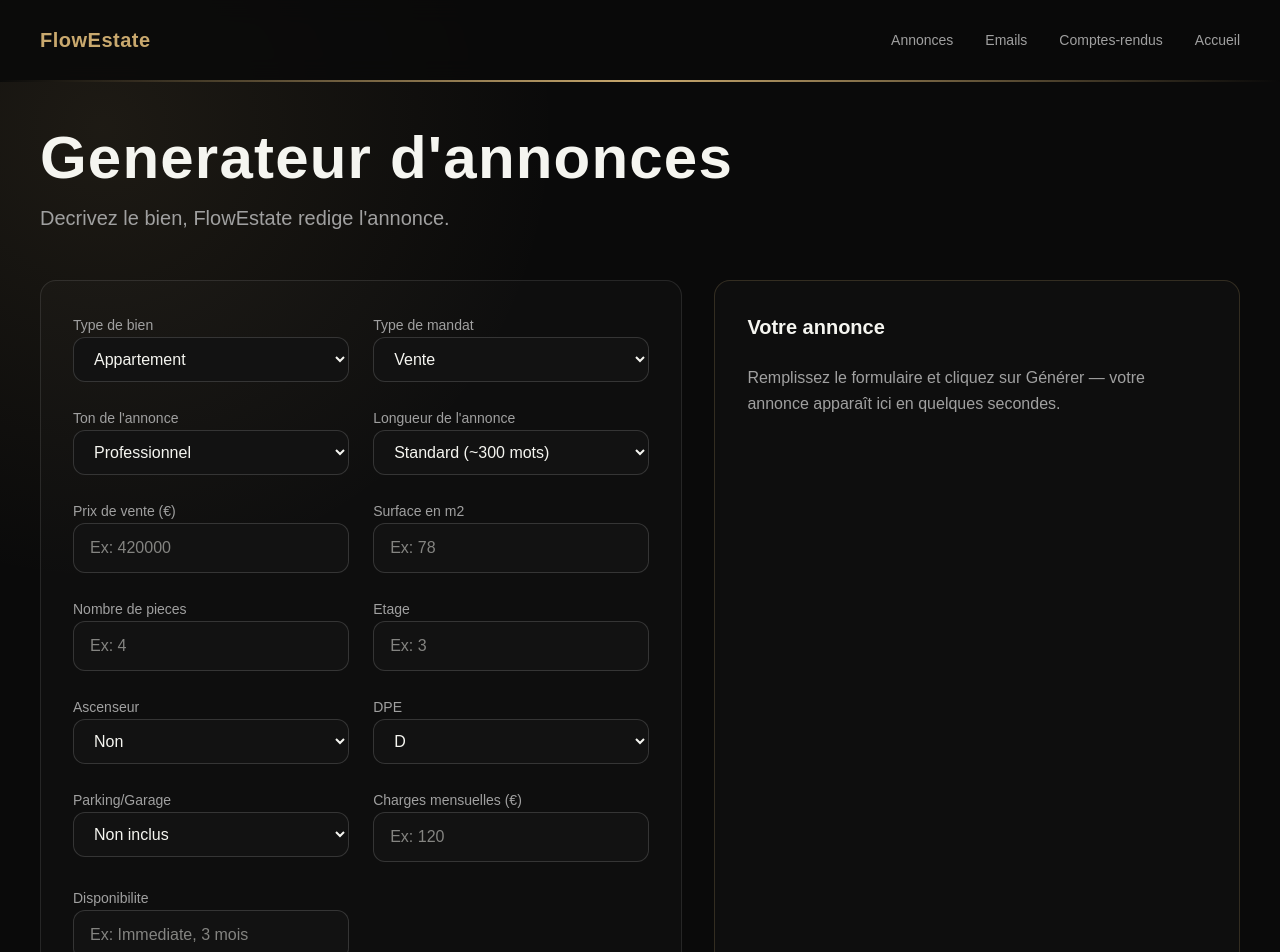
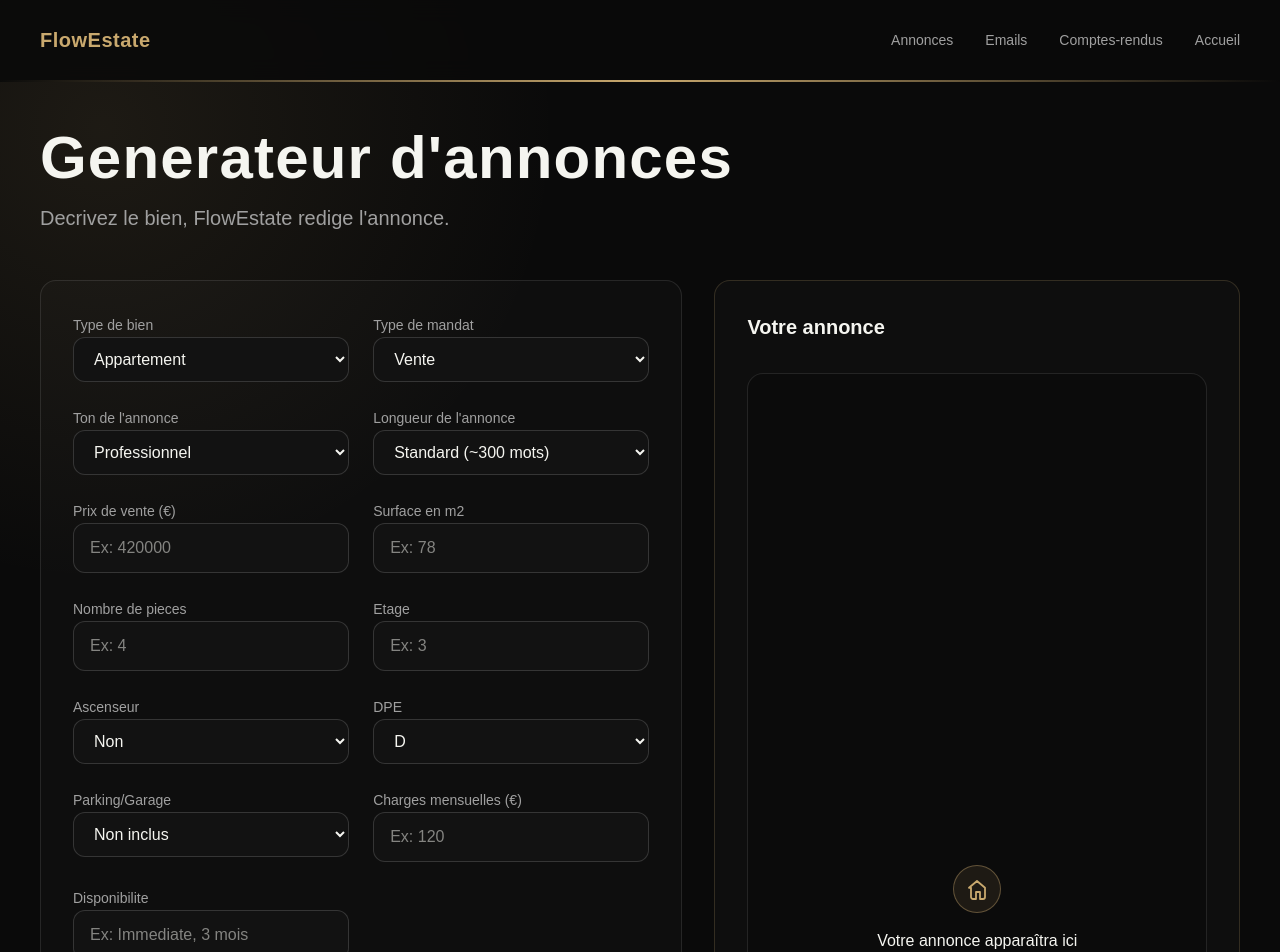
Before and after one commit to timal76/flowestate, a Next.js app: page /annonces in a window 1280 px wide. Shown: the top 952 px of the page. Built offline with nearby package versions, Linux system fonts and the light colour scheme.

Commit message:
fix: icônes cartes et bloc annonces

```diff
--- a/app/annonces/page.tsx
+++ b/app/annonces/page.tsx
@@ -179,7 +179,7 @@ export default function ListingsGeneratorPage() {
             </p>
           </div>
 
-          <div className="grid gap-8 lg:grid-cols-[1.1fr_0.9fr]">
+          <div className="grid gap-8 lg:grid-cols-[1.1fr_0.9fr] lg:items-stretch">
             <form
               onSubmit={handleGenerate}
               className="rounded-2xl border border-white/10 bg-white/[0.02] p-8"
@@ -458,7 +458,7 @@ export default function ListingsGeneratorPage() {
               </button>
             </form>
 
-            <div className="rounded-2xl border border-[#C9A96E]/20 bg-white/[0.02] p-8">
+            <div className="flex h-full min-h-[20rem] flex-col rounded-2xl border border-[#C9A96E]/20 bg-white/[0.02] p-8 lg:min-h-0">
               <h2 className="text-xl font-semibold text-[#F5F5F0]">Votre annonce</h2>
               {generationError ? (
                 <p className="mt-6 rounded-xl border border-red-400/30 bg-red-500/10 px-4 py-3 text-sm text-red-200">
@@ -466,7 +466,7 @@ export default function ListingsGeneratorPage() {
                 </p>
               ) : null}
               {generatedListing ? (
-                <div className="mt-6">
+                <div className="mt-6 flex flex-1 flex-col">
                   <div className="text-[#A0A0A0] [&_p]:mb-4 [&_ul]:list-disc [&_ul]:pl-6">
                     <ReactMarkdown>{generatedListing}</ReactMarkdown>
                   </div>
@@ -479,10 +479,28 @@ export default function ListingsGeneratorPage() {
                   </button>
                 </div>
               ) : (
-                <p className="mt-6 leading-relaxed text-[#A0A0A0]">
-                  Remplissez le formulaire et cliquez sur Générer — votre annonce apparaît ici en
-                  quelques secondes.
-                </p>
+                <div className="mt-8 flex flex-1 flex-col items-center justify-center rounded-2xl border border-white/10 bg-black/20 px-6 py-12 text-center">
+                  <div className="mb-4 inline-flex h-12 w-12 items-center justify-center rounded-full border border-[#C9A96E]/40 bg-[#C9A96E]/10 text-[#C9A96E]">
+                    <svg
+                      viewBox="0 0 24 24"
+                      className="h-6 w-6"
+                      fill="none"
+                      stroke="currentColor"
+                      strokeWidth="1.8"
+                      aria-hidden="true"
+                    >
+                      <path
+                        d="M4 10.75 12 4l8 6.75V20a2 2 0 01-2 2h-3v-7H11v7H8a2 2 0 01-2-2v-9.25z"
+                        strokeLinecap="round"
+                        strokeLinejoin="round"
+                      />
+                    </svg>
+                  </div>
+                  <p className="text-base font-medium text-[#F5F5F0]">Votre annonce apparaîtra ici</p>
+                  <p className="mt-2 text-sm text-[#A0A0A0]">
+                    Remplissez le formulaire et cliquez sur Générer
+                  </p>
+                </div>
               )}
             </div>
           </div>
--- a/app/page.tsx
+++ b/app/page.tsx
@@ -75,18 +75,19 @@ export default function HomePage() {
             <article className="flex h-full flex-col rounded-2xl border border-white/10 bg-white/[0.02] p-8 transition-all duration-300 hover:border-[#C9A96E]/60 hover:bg-white/[0.04]">
               <div className="mb-6 inline-flex h-11 w-11 shrink-0 items-center justify-center rounded-full border border-[#C9A96E]/40 bg-[#C9A96E]/10 text-[#C9A96E]">
                 <svg
-                  aria-hidden="true"
+                  xmlns="http://www.w3.org/2000/svg"
+                  width={22}
+                  height={22}
                   viewBox="0 0 24 24"
-                  className="h-5 w-5"
                   fill="none"
                   stroke="currentColor"
-                  strokeWidth="1.8"
+                  strokeWidth={2}
+                  strokeLinecap="round"
+                  strokeLinejoin="round"
+                  aria-hidden="true"
                 >
-                  <path
-                    d="M4 10.75 12 4l8 6.75V20a2 2 0 01-2 2h-3v-7H11v7H8a2 2 0 01-2-2v-9.25z"
-                    strokeLinecap="round"
-                    strokeLinejoin="round"
-                  />
+                  <path d="M3 9l9-7 9 7v11a2 2 0 0 1-2 2H5a2 2 0 0 1-2-2z" />
+                  <polyline points="9 22 9 12 15 12 15 22" />
                 </svg>
               </div>
               <h3 className="mb-3 text-xl font-semibold">Générateur d'annonces</h3>
@@ -99,18 +100,19 @@ export default function HomePage() {
             <article className="flex h-full flex-col rounded-2xl border border-white/10 bg-white/[0.02] p-8 transition-all duration-300 hover:border-[#C9A96E]/60 hover:bg-white/[0.04]">
               <div className="mb-6 inline-flex h-11 w-11 shrink-0 items-center justify-center rounded-full border border-[#C9A96E]/40 bg-[#C9A96E]/10 text-[#C9A96E]">
                 <svg
-                  aria-hidden="true"
+                  xmlns="http://www.w3.org/2000/svg"
+                  width={22}
+                  height={22}
                   viewBox="0 0 24 24"
-                  className="h-5 w-5"
                   fill="none"
                   stroke="currentColor"
-                  strokeWidth="1.8"
+                  strokeWidth={2}
+                  strokeLinecap="round"
+                  strokeLinejoin="round"
+                  aria-hidden="true"
                 >
-                  <path
-                    d="M4 6h16v12H4zM4 7l8 6 8-6"
-                    strokeLinecap="round"
-                    strokeLinejoin="round"
-                  />
+                  <rect x="2" y="4" width="20" height="16" rx="2" />
+                  <path d="m22 7-8.97 5.7a1.94 1.94 0 0 1-2.06 0L2 7" />
                 </svg>
               </div>
               <h3 className="mb-3 text-xl font-semibold">Emails de relance</h3>
@@ -122,24 +124,23 @@ export default function HomePage() {
             <article className="flex h-full flex-col rounded-2xl border border-white/10 bg-white/[0.02] p-8 transition-all duration-300 hover:border-[#C9A96E]/60 hover:bg-white/[0.04]">
               <div className="mb-6 inline-flex h-11 w-11 shrink-0 items-center justify-center rounded-full border border-[#C9A96E]/40 bg-[#C9A96E]/10 text-[#C9A96E]">
                 <svg
-                  aria-hidden="true"
+                  xmlns="http://www.w3.org/2000/svg"
+                  width={22}
+                  height={22}
                   viewBox="0 0 24 24"
-                  className="h-5 w-5"
                   fill="none"
                   stroke="currentColor"
-                  strokeWidth="1.8"
+                  strokeWidth={2}
+                  strokeLinecap="round"
+                  strokeLinejoin="round"
+                  aria-hidden="true"
                 >
-                  <path
-                    d="M9 5h6M9 5a2 2 0 012-2h2a2 2 0 012 2v2H9V5z"
-                    strokeLinecap="round"
-                    strokeLinejoin="round"
-                  />
-                  <path
-                    d="M8 10h14a2 2 0 012 2v9a2 2 0 01-2 2H8a2 2 0 01-2-2v-9a2 2 0 012-2z"
-                    strokeLinecap="round"
-                    strokeLinejoin="round"
-                  />
-                  <path d="M10 14h10M10 17h10" strokeLinecap="round" />
+                  <rect x="8" y="2" width="8" height="4" rx="1" ry="1" />
+                  <path d="M16 4h2a2 2 0 0 1 2 2v14a2 2 0 0 1-2 2H6a2 2 0 0 1-2-2V6a2 2 0 0 1 2-2h2" />
+                  <path d="M12 11h4" />
+                  <path d="M12 16h4" />
+                  <path d="M8 11h.01" />
+                  <path d="M8 16h.01" />
                 </svg>
               </div>
               <h3 className="mb-3 text-xl font-semibold">Compte-rendu de visite</h3>
```
